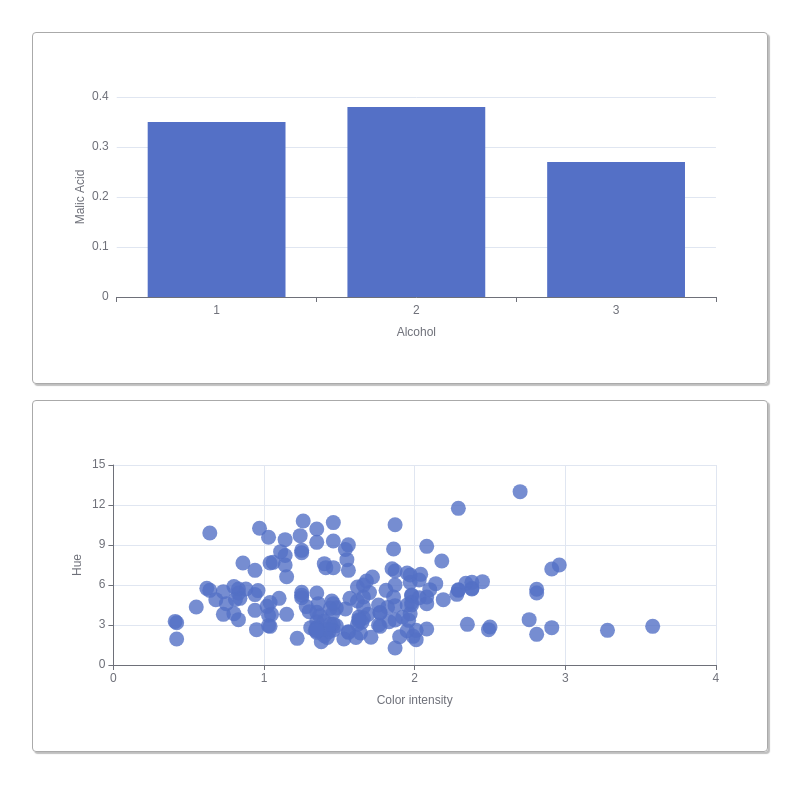
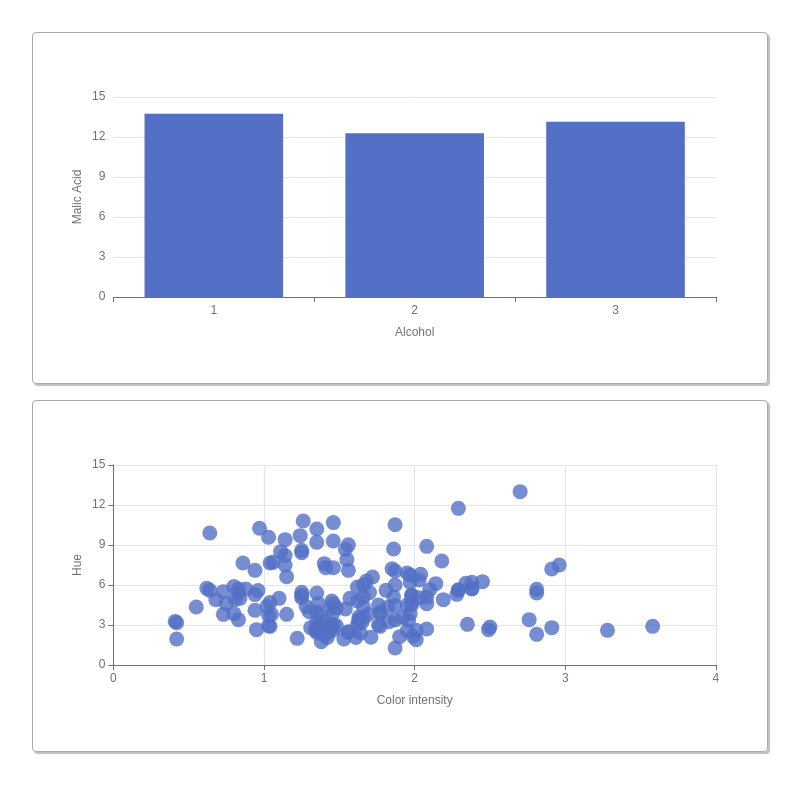
Before and after one commit to Prince2451/react-echarts-sample, a React (Create React App) app: page / in a window 1280 px wide. Shown: the top 792 px of the page, without its empty margins (240-1041 px from the left). Built offline with nearby package versions, Linux system fonts and the light colour scheme.

Commit message:
alcohol chart values fixed

```diff
--- a/src/App.tsx
+++ b/src/App.tsx
@@ -8,15 +8,16 @@ const App: React.FC = () => {
   const getBarChartOptions = (): ECOption => {
     const xAxisLabels: string[] = [];
     const malicAcidForAlcohol: Record<string, number> = {};
-    let totalMalicAcid = 0;
+    const totalMalicAcidForAlcohol: Record<string, number> = {};
     data.forEach((ele) => {
       const alcoholValue = ele.Alcohol.toString();
       if (!xAxisLabels.includes(alcoholValue)) {
         xAxisLabels.push(alcoholValue);
         malicAcidForAlcohol[alcoholValue] = 0;
+        totalMalicAcidForAlcohol[alcoholValue] = 0;
       }
       malicAcidForAlcohol[alcoholValue] += ele["Malic Acid"];
-      totalMalicAcid += ele["Malic Acid"];
+      totalMalicAcidForAlcohol[alcoholValue]++;
     });
 
     return {
@@ -24,7 +25,9 @@ const App: React.FC = () => {
         {
           type: "bar",
           data: xAxisLabels.map((ele) =>
-            (malicAcidForAlcohol[ele] / totalMalicAcid).toFixed(2)
+            (malicAcidForAlcohol[ele] / totalMalicAcidForAlcohol[ele]).toFixed(
+              2
+            )
           ),
         },
       ],
```
